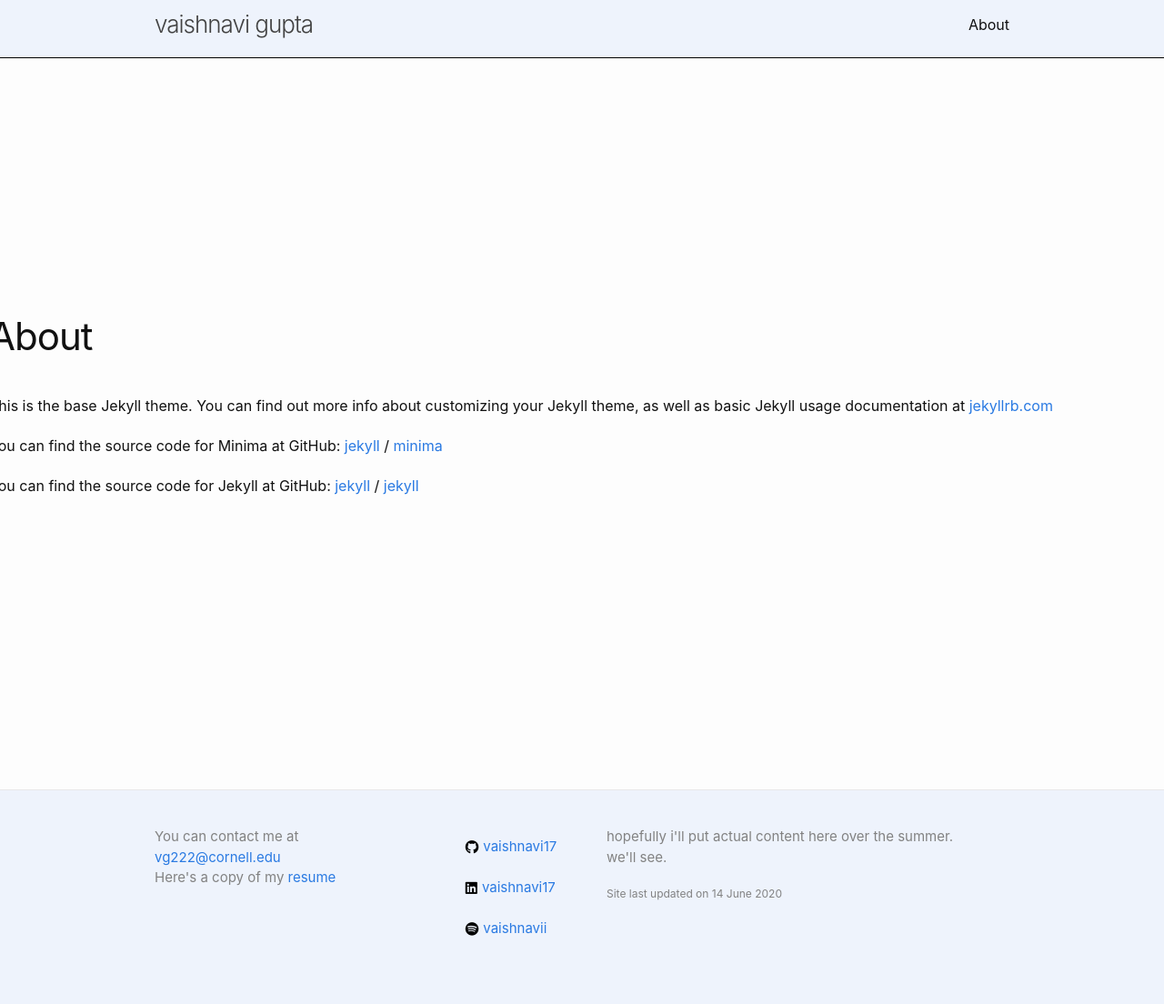
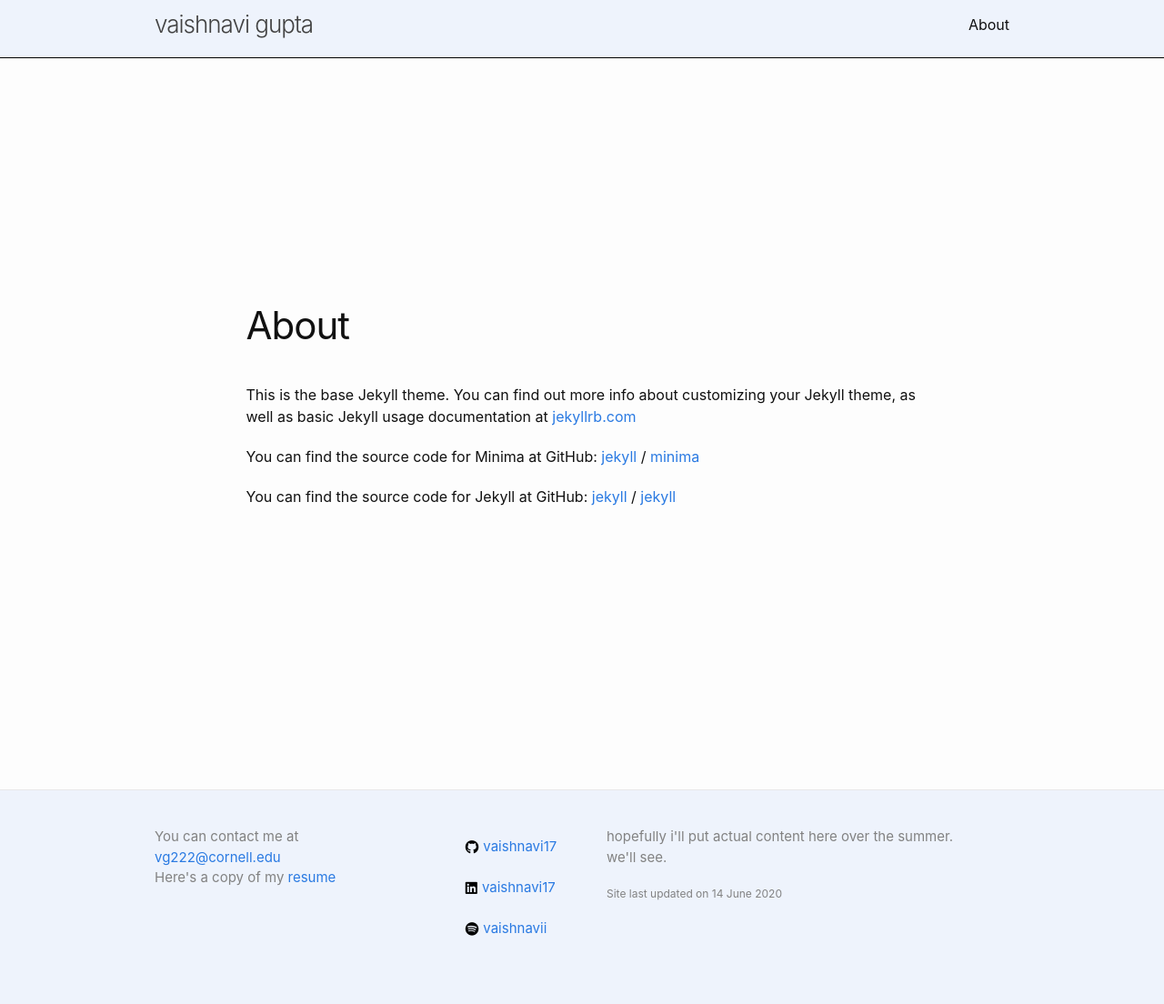
Before and after one commit to vaishnavi17/vaishnavi17.github.io, a Jekyll site: the page built from about.md, in a window 1280 px wide. Shown: the whole page at 91% size. Built offline with Jekyll 4.4.1, drawn with Linux system fonts in a browser that asks for light colours; nearby versions of some CDN libraries.

Commit message:
about page formatting

```diff
--- a/_layouts/page.html
+++ b/_layouts/page.html
@@ -1,6 +1,8 @@
 ---
 layout: default
 ---
+<div class="column is-8-tablet is-vcentered is-centered has-text-left-desktop is-offset-2"
+  style="padding-left: 5%; padding-right: 5%;">
   <article class="post">
 
     <header class="post-header">
@@ -12,3 +14,4 @@ layout: default
     </div>
 
   </article>
+</div>
```
Lines whose indentation alone changed are shown as unchanged.
